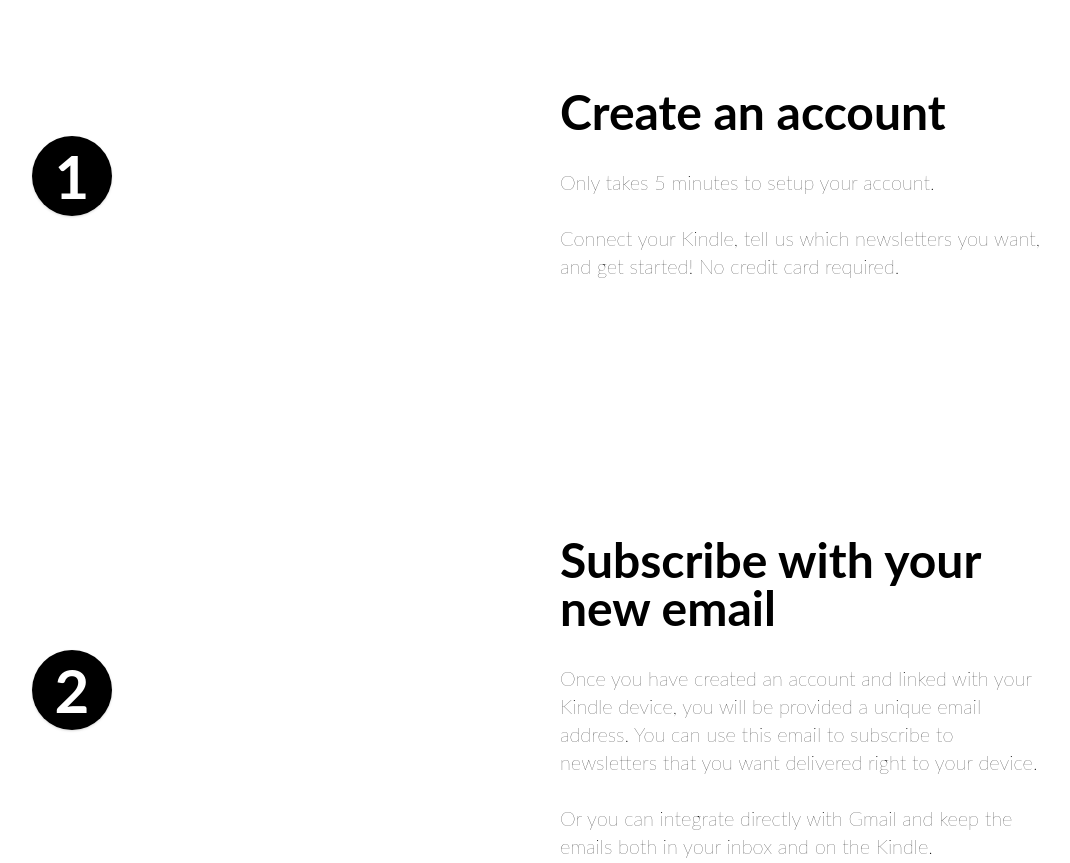
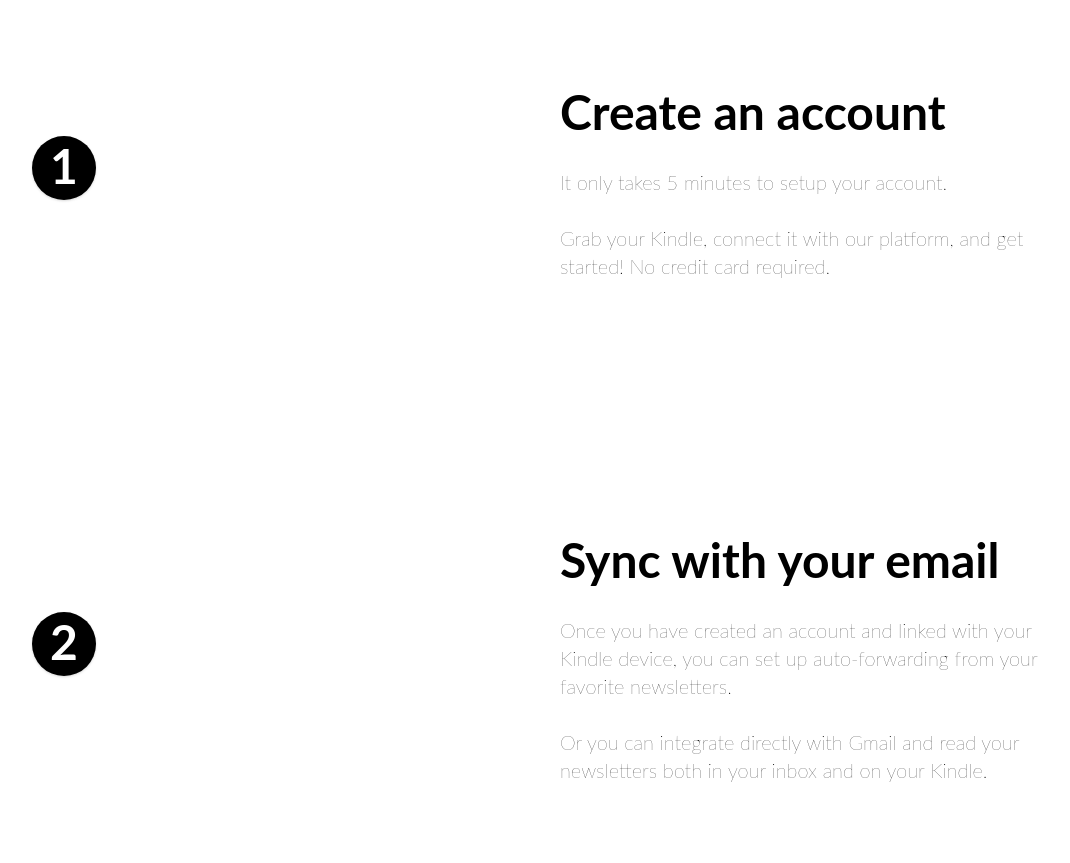
Before and after one commit to ryanwashburne/newslettertokindle-landing, a Gatsby site: page / in a window 1280 px wide. Shown: the part 740-1603 px from the top of the page, without its empty margins (80-1150 px from the left). Built offline with nearby package versions, Linux system fonts and the light colour scheme; Gatsby itself is replaced by a stand-in of ours.

Commit message:
updated landing

```diff
--- a/src/components/layout.js
+++ b/src/components/layout.js
@@ -65,7 +65,7 @@ export default ({ title, children }) => {
                   <Check />
                   <p className="ml-2">
                     10 forwarded emails every month
-                    <span className="pl-1 pb-4 text-xs align-top">*</span>
+                    <span className="pl-1 pb-4 text-sm align-top">*</span>
                   </p>
                 </li>
                 <li className="flex items-center mb-2">
--- a/src/css/style.css
+++ b/src/css/style.css
@@ -52,11 +52,11 @@ h6 {
   @apply justify-center;
   @apply bg-black;
   @apply rounded-full;
-  @apply h-20;
-  @apply w-20;
+  @apply h-16;
+  @apply w-16;
   @apply text-center;
   @apply font-bold;
-  @apply text-6xl;
+  @apply text-5xl;
   @apply text-white;
   @apply shadow;
 }
--- a/src/pages/index.js
+++ b/src/pages/index.js
@@ -12,7 +12,7 @@ const Section = ({ number, src, title, children }) => {
         <div className="w-full relative mb-12 xl:mb-0 xl:mr-32">
           <Image fluid={src} />
           <div className="absolute top-0 left-0 -mt-12 -ml-12">
-            <p className="counter">{number}</p>
+            <p className="counter pb-1">{number}</p>
           </div>
         </div>
       </div>
@@ -77,7 +77,7 @@ export default () => {
                 href="https://app.newslettertokindle.com"
                 className="btn text-2xl"
               >
-                Get Started
+                Try for free
               </a>
             </div>
           </div>
@@ -88,24 +88,23 @@ export default () => {
       </section>
 
       <Section number={1} title="Create an account" src={img2}>
-        <p>Only takes 5 minutes to setup your account.</p>
+        <p>It only takes 5 minutes to setup your account.</p>
         <br />
         <p>
-          Connect your Kindle, tell us which newsletters you want, and get
-          started! No credit card required.
+          Grab your Kindle, connect it with our platform, and get started! No
+          credit card required.
         </p>
       </Section>
 
-      <Section number={2} title="Subscribe with your new email" src={img3}>
+      <Section number={2} title="Sync with your email" src={img3}>
         <p>
           Once you have created an account and linked with your Kindle device,
-          you will be provided a unique email address. You can use this email to
-          subscribe to newsletters that you want delivered right to your device.
+          you can set up auto-forwarding from your favorite newsletters.
         </p>
         <br />
         <p>
-          Or you can integrate directly with Gmail and keep the emails both in
-          your inbox and on the Kindle.
+          Or you can integrate directly with Gmail and read your newsletters
+          both in your inbox and on your Kindle.
         </p>
       </Section>
 
@@ -141,9 +140,9 @@ export default () => {
                 Can&apos;t I just forward the newsletters to my Kindle manually?
               </p>
               <p>
-                Unfortunately, HTML/text-based emails are not supported by
-                Kindle devices. Our service automates the conversion process so
-                you don&apos;t have to.
+                HTML/text-based emails are not supported by Kindle devices. Our
+                service automates the conversion process so you don&apos;t have
+                to. Images are embedded with our service as well.
               </p>
             </div>
             <div className="card">
```
